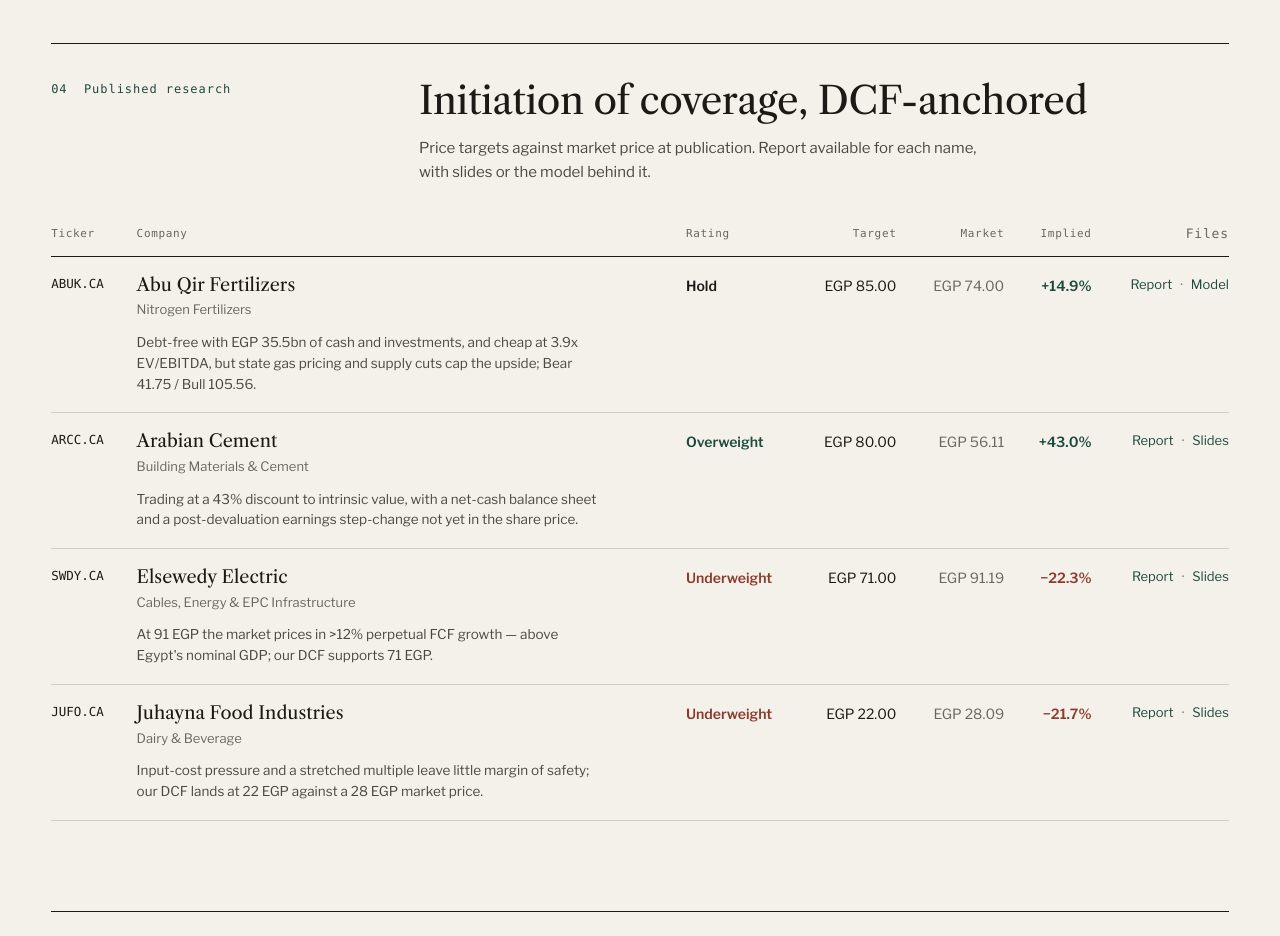
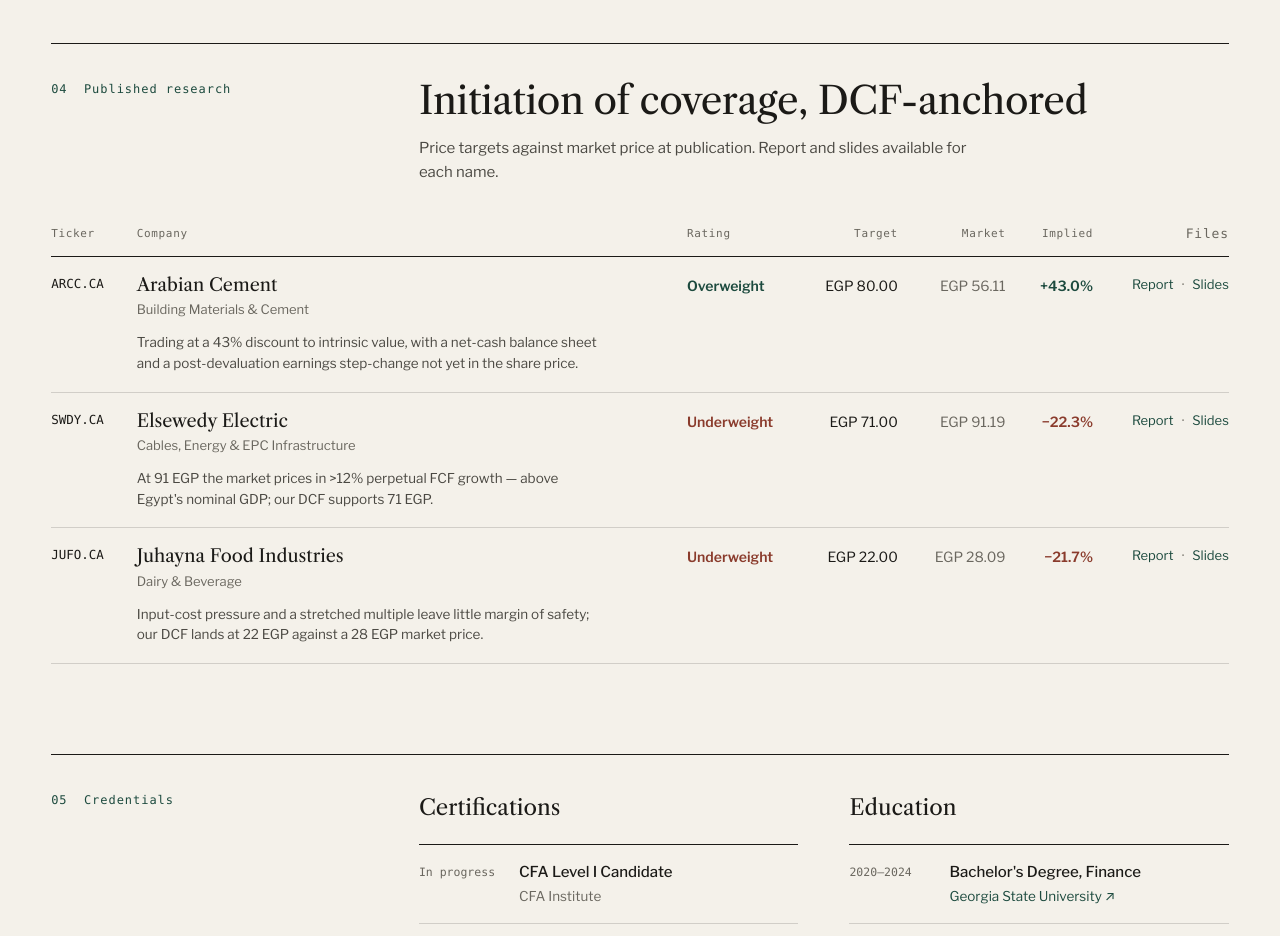
Before and after one commit to tylerharrrb-glitch/AhmedWaelPortfolio, a plain HTML site: page index.html in a window 1280 px wide. Shown: the part 4580-5516 px from the top of the page. Drawn offline with nearby package versions, Linux system fonts and the light colour scheme; a web font is replaced by a local one.

Commit message:
Update ABUK model; remove ABUK research report
Remove the Abu Qir Fertilizers equity research PDF and its row from
Published research, restoring the section note to "Report and slides
available for each name." Bump the model preview link to v=4 to bust
the Office viewer cache for the updated model.

Co-Authored-By: Claude Opus 5.5 <noreply@anthropic.com>

```diff
--- a/index.html
+++ b/index.html
@@ -403,7 +403,7 @@
                 <span class="lib-name">Abu Qir Fertilizers</span>
                 <span class="lib-sector">Fertilizers / Chemicals</span>
                 <span class="lib-scope">3-statement · DCF · trading comps</span>
-                <span class="lib-files"><a href="https://view.officeapps.live.com/op/view.aspx?src=https%3A%2F%2Fahmedwael.pages.dev%2Fmodels%2FAbu-Qir-Fertilizers-ABUK-Valuation-Model.xlsx%3Fv%3D3" target="_blank" rel="noopener">Preview</a><a href="https://ahmedwael.pages.dev/models/Abu-Qir-Fertilizers-ABUK-Valuation-Model.xlsx">Download</a></span>
+                <span class="lib-files"><a href="https://view.officeapps.live.com/op/view.aspx?src=https%3A%2F%2Fahmedwael.pages.dev%2Fmodels%2FAbu-Qir-Fertilizers-ABUK-Valuation-Model.xlsx%3Fv%3D4" target="_blank" rel="noopener">Preview</a><a href="https://ahmedwael.pages.dev/models/Abu-Qir-Fertilizers-ABUK-Valuation-Model.xlsx">Download</a></span>
               </div>
               <div class="lib-row">
                 <span class="mono lib-ticker">GOUR.CA</span>
@@ -625,7 +625,7 @@
         <div class="eyebrow">04 &nbsp;Published research</div>
         <div>
           <h2 class="section-title">Initiation of coverage, DCF-anchored</h2>
-          <p class="note">Price targets against market price at publication. Report available for each name, with slides or the model behind it.</p>
+          <p class="note">Price targets against market price at publication. Report and slides available for each name.</p>
         </div>
       </div>
       <div class="scroll-x">
@@ -636,16 +636,6 @@
             </tr>
           </thead>
           <tbody>
-
-            <tr>
-              <td class="mono r-ticker">ABUK.CA</td>
-              <td><div class="r-name">Abu Qir Fertilizers</div><div class="r-sector">Nitrogen Fertilizers</div><p class="r-thesis">Debt-free with EGP 35.5bn of cash and investments, and cheap at 3.9x EV/EBITDA, but state gas pricing and supply cuts cap the upside; Bear 41.75 / Bull 105.56.</p></td>
-              <td class="r-rating">Hold</td>
-              <td class="num">EGP 85.00</td>
-              <td class="num muted">EGP 74.00</td>
-              <td class="num up strong">+14.9%</td>
-              <td class="r-files"><a href="https://ahmedwael.pages.dev/models/Abu-Qir-Fertilizers-ABUK-Equity-Research.pdf" target="_blank" rel="noopener">Report</a><span class="dot">·</span><a href="https://view.officeapps.live.com/op/view.aspx?src=https%3A%2F%2Fahmedwael.pages.dev%2Fmodels%2FAbu-Qir-Fertilizers-ABUK-Valuation-Model.xlsx%3Fv%3D3" target="_blank" rel="noopener">Model</a></td>
-            </tr>
 
             <tr>
               <td class="mono r-ticker">ARCC.CA</td>
```
Also changed, not shown: 2 other files.
